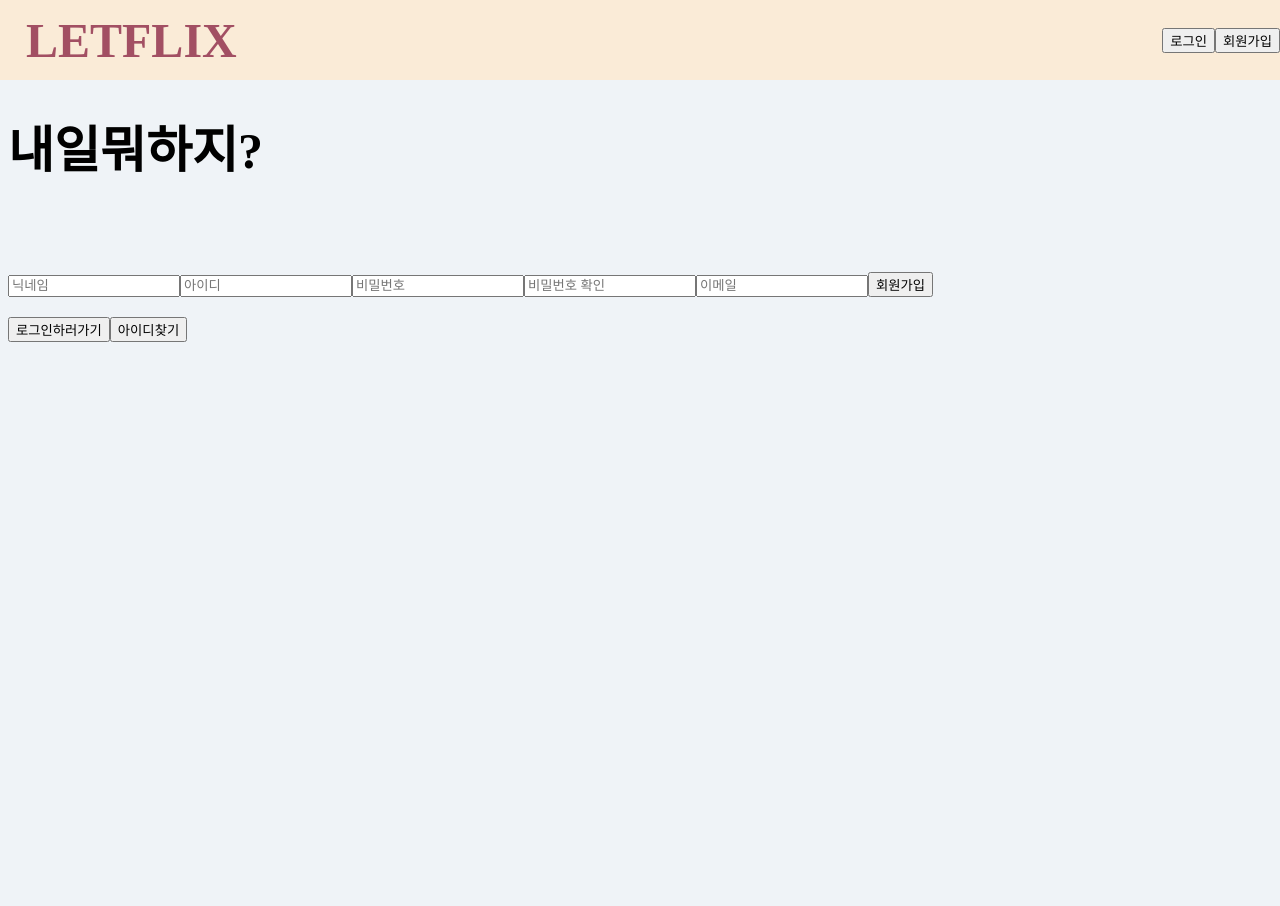
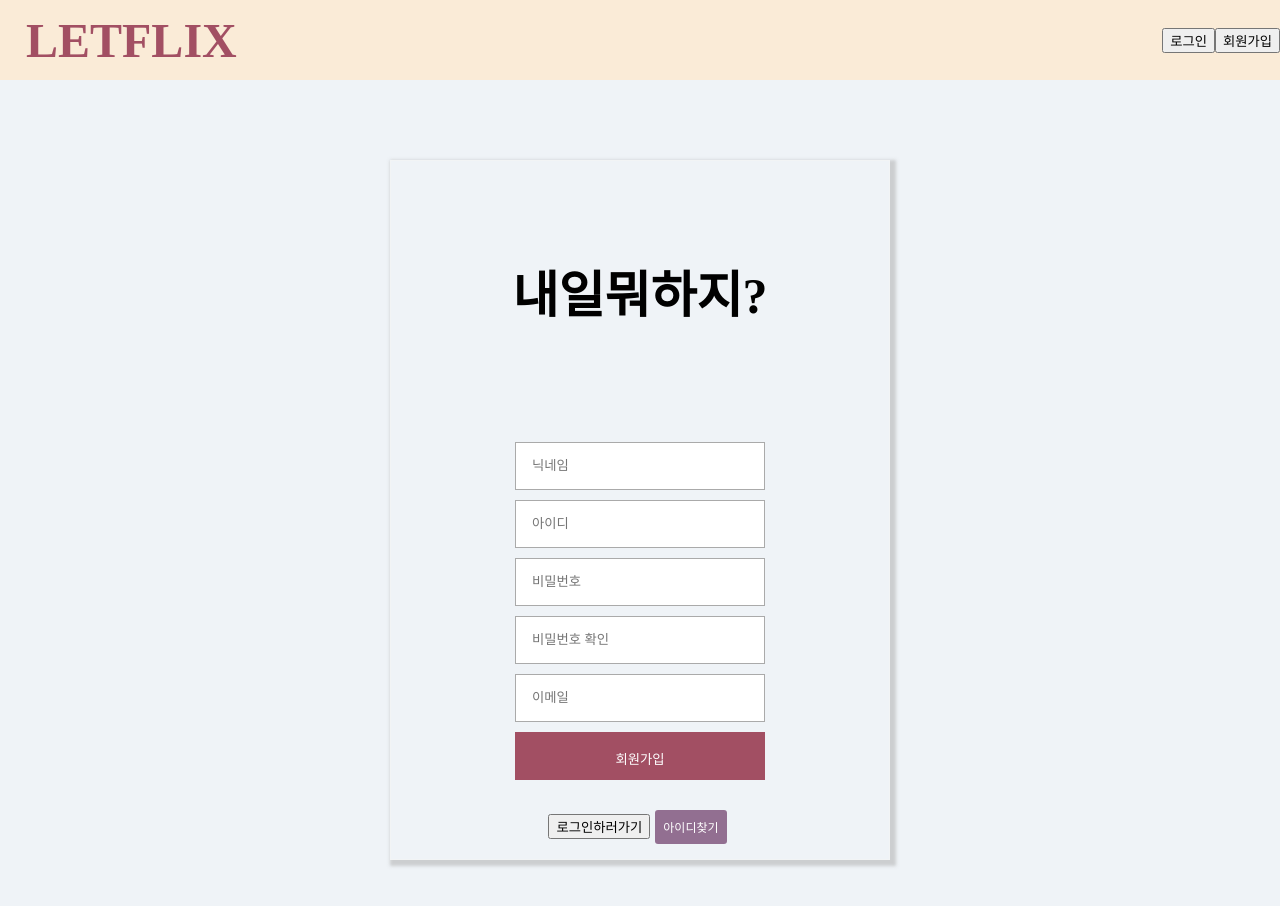
Before and after one commit to choilettuce/intro-moive, a React (Create React App) app in the folder client/movie-app/: page /Signup in a window 1280 px wide. Shown: the top 906 px of the page. Before the commit the page ends 800 px from the top, so only its background shows below. Built offline with nearby package versions, Linux system fonts and the light colour scheme; a web font is replaced by a local one.

Commit message:
feat : signup css

```diff
--- a/client/movie-app/src/components/Signup/Signup.css
+++ b/client/movie-app/src/components/Signup/Signup.css
@@ -1,109 +1,148 @@
+.signup_entire_layout {
+    display: flex;
+    flex-direction: column;
+    align-items: center;
+    justify-content: center;
+    min-height: 100vh;
 
-/*=========================================================
-    푸터 정의
-=========================================================*/
-footer{
-    width:100%;
-    background:#000;
-    color:#fff;
+    .signup_section {
       position: relative;
-    margin:0 auto;
+      box-sizing: border-box;
+      border: 0.5px solid #f2f4f5;
+      width:500px;
+      height: 700px;
+      padding: 60px 50px;
+      box-shadow: 3px 3px 3px 3px rgba(170, 170, 170,0.5);
+
+      @media screen and (max-width: 1090px) {
+        width: 400px;
+      }
+    }
   }
 
-.footer{
-    padding:20px 0;
+  .signup_form {
+    display: flex;
+    flex-direction: column;
+    justify-content: center;
+    align-items: center;
+    margin:0;
+    padding: 0;
+
+
+    .sign_warning {
+      height: 40px;
+      margin-bottom: 10px;
+      font-size: 13px;
+      font-weight: 700;
+      color:red;
     }
 
-footer .container{
-    max-width:1400px;
-    margin:0 auto;
-    position: relative;
+    .signup_nickname, .signup_id, .signup_pw, .signup_pw_check,.signup_email{
+      position:relative;
+      width: 250px;
+      height: 48px;
+      padding: 16px;
+      border: 0.5px solid #aaa;
+      margin: 5px 0;
+
     }
 
-/*=========================================================
-    푸터 세부 정의
-=========================================================*/
-.footer .wrap{
-    display:flex;
-    flex-wrap: nowrap;
-    justify-content: space-between;
-    align-items: flex-end;
+    .signup_nickname:focus, .signup_id:focus, .signup_pw:focus, .signup_pw_check:focus,.signup_email:focus {
+
+      color:#A24F63;
+      font-size: 14px;
+      font-weight: 600;
     }
 
-.footer ul{
-    overflow: hidden;
+    .signup_btn {
+      position:relative;
+      width: 250px;
+      height: 48px;
+      padding: 16px;
+      border: 0.5px solid #A24F63;
+      background-color: #A24F63;
+      color: white;
+      margin: 5px 0;
+    }
+
+    .signup_btn:hover {
+      cursor: pointer;
+    }
   }
 
 
-/*=========================================================
-    홈 | 서브메뉴 | 서브메뉴 | 서브메뉴 정의
-=========================================================*/
-.f17{
-    font-size:14px;
-    letter-spacing: -0.05rem;
+  /* //경고창 부분~~~~ */
+  .sign_warning {
+    font-family: "Elice Digital Baeum";
+    margin: 20px 0;
+    font-size: 13px;
+    font-weight: 600;
+    border: 1px solid yellow;
+    background-color: rgba(255, 255, 0, 0.5);
+    border-radius: 20px;
+    color:blue;
+    max-width: 320px;
+    min-height: 30px;
+    padding:10px;
+    padding-left: 30px;
+    position: relative;
+    color:red;
   }
 
-.footer ul li{
-    float:left;
+  .sign_warning:after {
+    border-top: 10px solid  rgba(255, 255, 0, 0.5);
+    border-left: 10px solid transparent;
+    border-right: 10px solid transparent;
+    border-bottom: 0px solid transparent;
+    content: "";
+    position: relative;
+    top:38px;
+    left:-50%;
   }
 
-.footer ul.menu li{
-    margin-right:34px;
+  .sign_checking {
+    font-family: "Elice Digital Baeum";
+    margin: 20px 0;
+    font-size: 13px;
+    font-weight: 600;
+   border: 1px solid yellow;
+    background-color: rgba(255, 255, 0, 0.5);
+    border-radius: 20px;
+    color:blue;
+    max-width: 320px;
+    min-height: 30px;
+    padding:10px;
+    padding-left: 30px;
+    position: relative;
+    color:blue;
   }
 
-.footer ul.menu li a{
-    color:#fff;
-}
-
-
-/*=========================================================
-    푸터 간격 정의
-=========================================================*/
-.footer .privacy{
-    margin:30px 0 30px;
-    border-bottom:1px solid #ddd;
-}
-
-
-/*=========================================================
-    푸터 조장 및 copyright 정의
-=========================================================*/
-.copy{
-    font-size:12px;
-    line-height: 20px;
-}
-
-.c_line{
-    font-size:10px;
+  .sign_checking:after {
+    border-top: 10px solid  rgba(255, 255, 0, 0.5);
+    border-left: 10px solid transparent;
+    border-right: 10px solid transparent;
+    border-bottom: 0px solid transparent;
+    content: "";
     position: relative;
-    margin:0 5px;
-    top:-1px;
-}
-
-.footer ul.f_logo{
-    margin-top:-16px;
-    font-size:50px;
+    top:38px;
+    left:-50%;
   }
 
 
 
-/*
-@include media('<1800px'){
-    .footer{
-        padding-left:40px;
-        padding-right:40px;
-    }
+
+  /* // 부가 버튼 부분 */
+  .goFind {
+    font-size: 12px;
+    border: 0;
+    border-radius: 3px;
+    background: rgba(107, 56, 103,0.7);
+    color:white;
+    padding: 8px;
+    margin:5px;
   }
 
-
-@include media('<691px'){
-    .footer .wrap{
-        flex-direction: column;
-        align-items: flex-start;
+  .goFind:hover {
+    background: rgb(107, 56, 103);
+    cursor: pointer;
   }
-
-    .footer ul.f_logo{
-        margin-top:0;
-        display:none;
-    }
-} */
```
Lines whose indentation alone changed are shown as unchanged.
